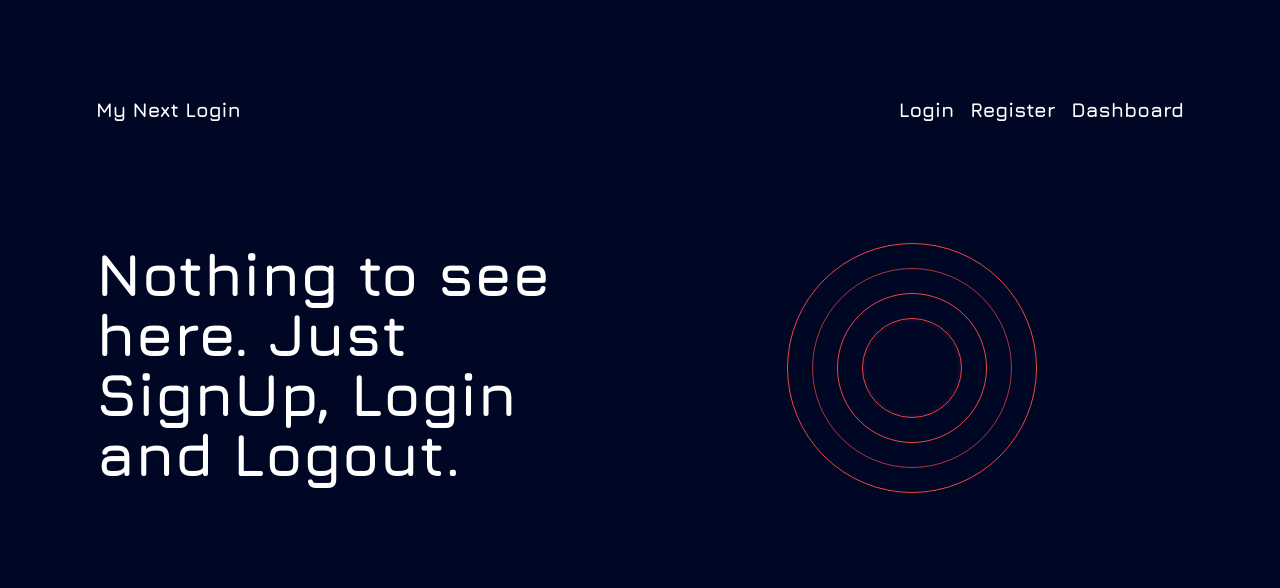
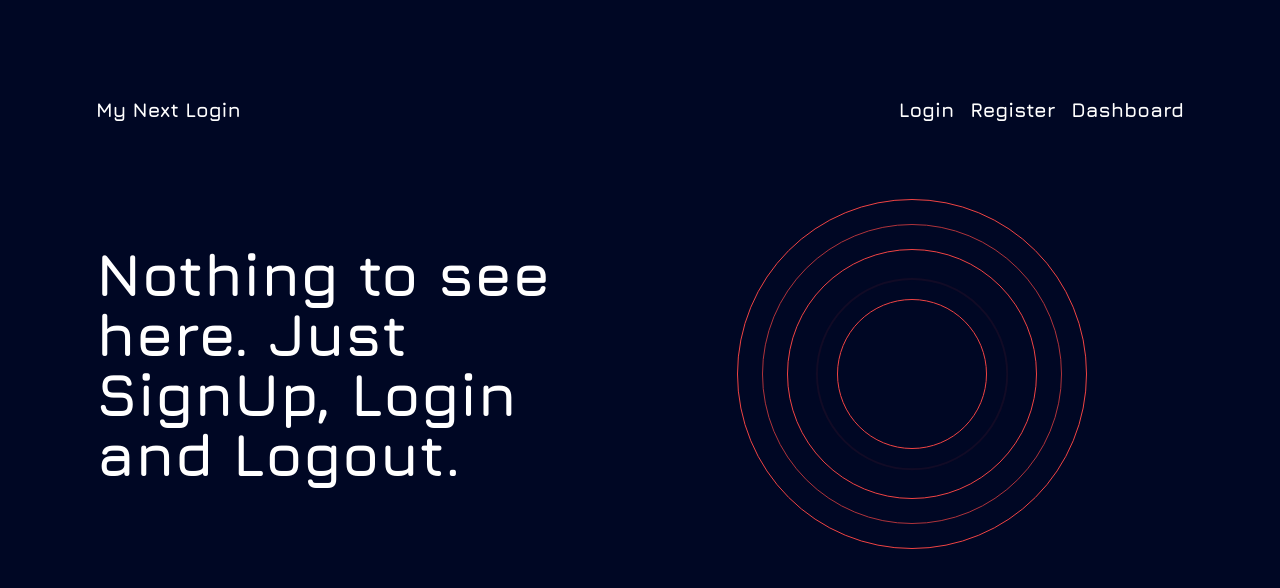
Before and after one commit to timgarciaa/My-Next-Login, a Next.js app: page / in a window 1280 px wide. Shown: the top 588 px of the page. Built offline with nearby package versions, Linux system fonts and the light colour scheme.

Commit message:
Update animation sizes and spacing

```diff
--- a/src/components/home/animation.tsx
+++ b/src/components/home/animation.tsx
@@ -19,11 +19,11 @@ function animation({}: Props) {
       transition={{ duration: 3 }}
       className="relative flex justify-center items-center z-10"
     >
-      <div className="absolute border border-red-500 rounded-full h-[50px] w-[50px] mt-2 animate-ping" />
-      <div className="absolute border border-red-500 rounded-full h-[100px] w-[100px] mt-2" />
-      <div className="absolute border border-red-500 rounded-full h-[150px] w-[150px] mt-2" />
-      <div className="absolute border border-red-500 rounded-full h-[200px] w-[200px] mt-2 animate-pulse" />
-      <div className="absolute border border-red-500 rounded-full h-[250px] w-[250px] mt-2" />
+      <div className="absolute border border-red-500 rounded-full h-[100px] w-[100px] mt-5 animate-ping" />
+      <div className="absolute border border-red-500 rounded-full h-[150px] w-[150px] mt-5" />
+      <div className="absolute border border-red-500 rounded-full h-[250px] w-[250px] mt-5" />
+      <div className="absolute border border-red-500 rounded-full h-[300px] w-[300px] mt-5 animate-pulse" />
+      <div className="absolute border border-red-500 rounded-full h-[350px] w-[350px] mt-5" />
       {' '}
 
     </motion.div>
```
